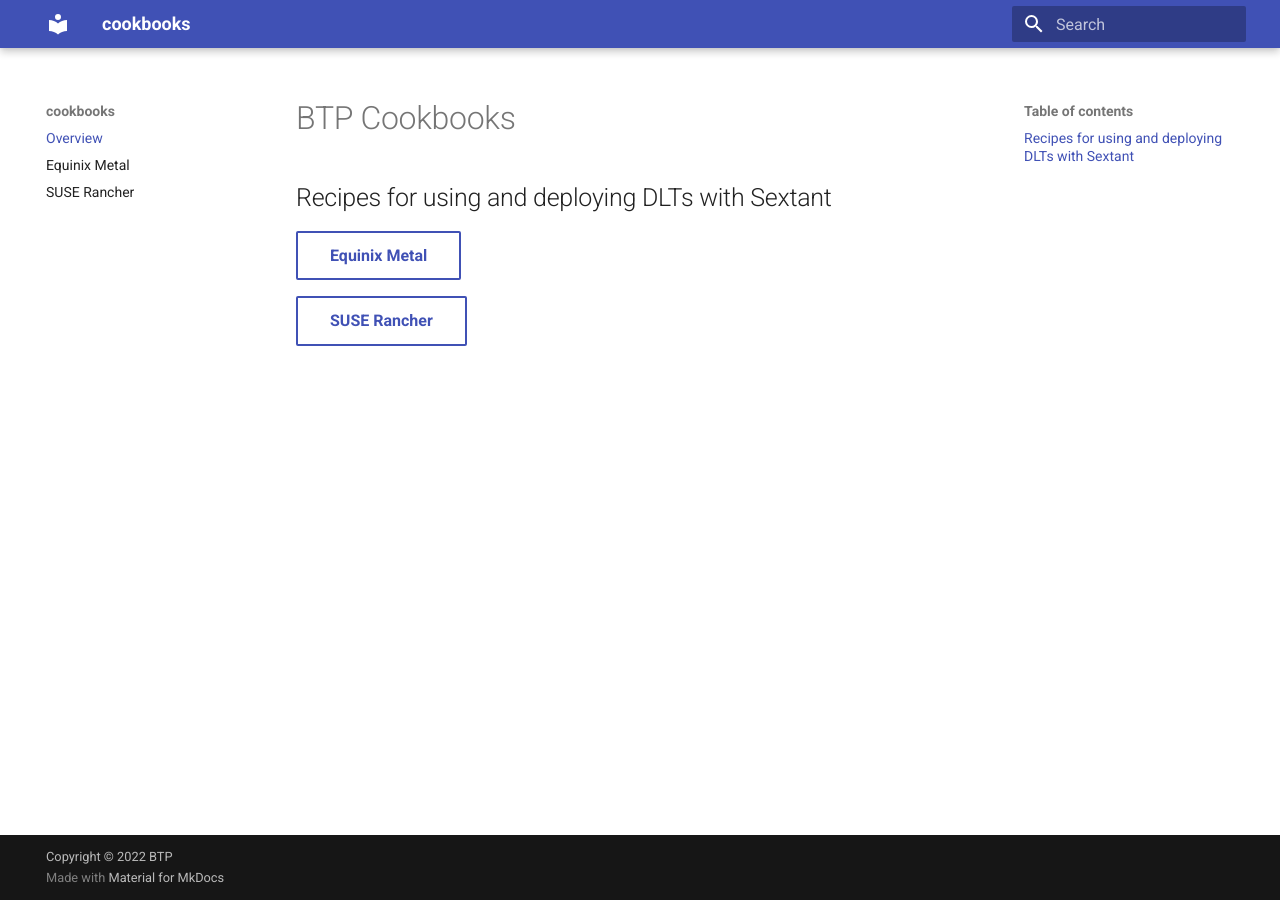
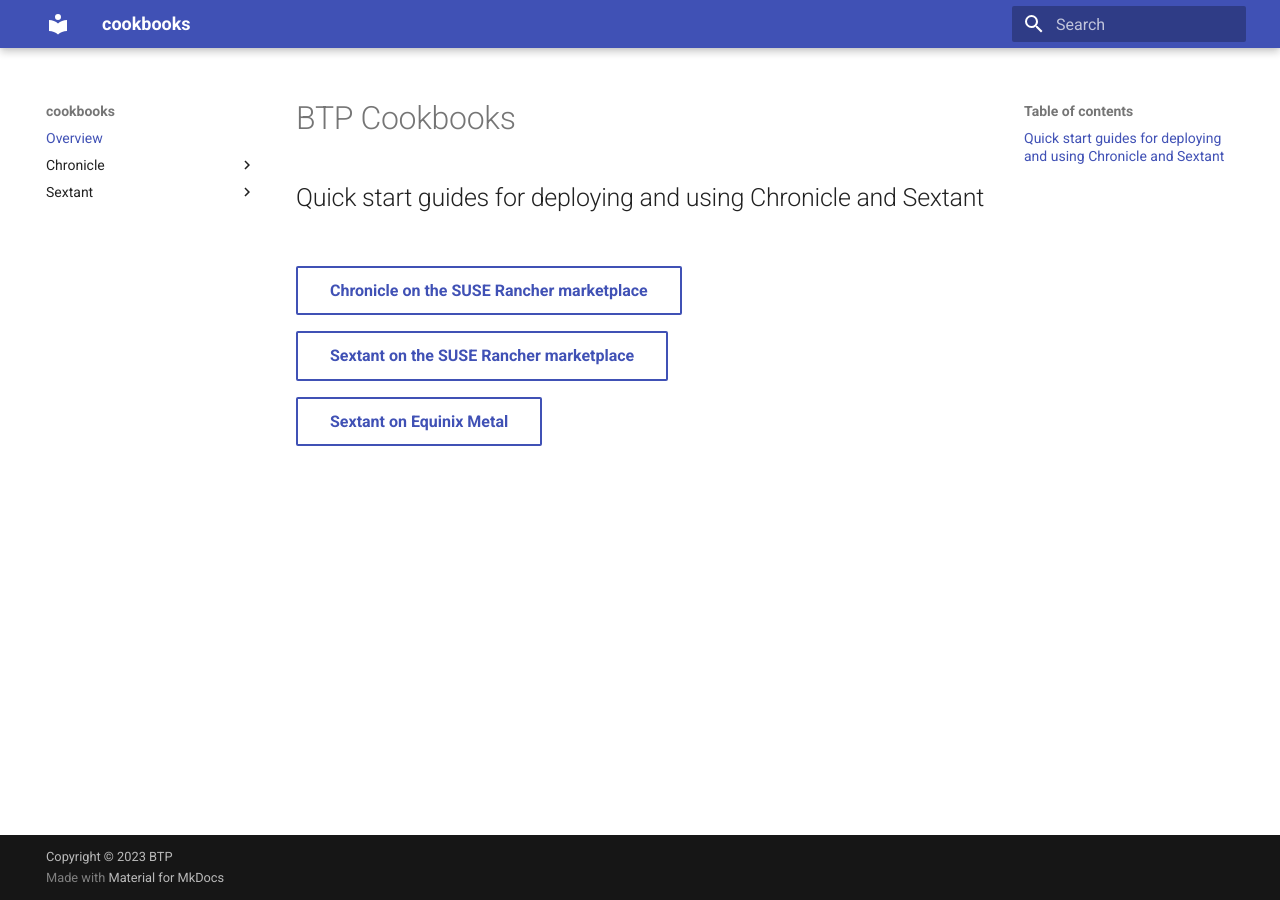
Before and after one commit to blockchaintp/cookbooks, an MkDocs documentation site: the page built from docs/index.md, in a window 1280 px wide. Built offline with MkDocs 1.6.1 and Material for MkDocs 9.7.7, drawn with Linux system fonts in a browser that asks for light colours.

Commit message:
feat(mkdocs): reorganize overview and nav to show Sextant and Chronicle
Signed-off-by: Alex Marshall <alex@btp.works>

```diff
--- a/docs/index.md
+++ b/docs/index.md
@@ -1,7 +1,9 @@
 # BTP Cookbooks
 
-## Recipes for using and deploying DLTs with Sextant
+## Quick start guides for deploying and using Chronicle and Sextant
 
-[Equinix Metal](equinix){ .md-button }
+[Chronicle on the SUSE Rancher marketplace](chronicle/rancher){ .md-button }
 
-[SUSE Rancher](rancher){ .md-button }
+[Sextant on the SUSE Rancher marketplace](sextant/rancher){ .md-button }
+
+[Sextant on Equinix Metal](sextant/equinix){ .md-button }
--- a/docs/rancher/index.md
+++ b/docs/sextant/rancher.md
@@ -1,6 +1,6 @@
 # SUSE Rancher Cookbook
 
-Recipe for installing Sextant on a SUSE Rancher managed
+A quick start guide to installing Sextant on a SUSE Rancher managed
 Kubernetes cluster.
 
 ## License
--- a/mkdocs.yml
+++ b/mkdocs.yml
@@ -1,7 +1,8 @@
+---
 site_name: cookbooks
 site_url: https://docs.btp.works/cookbooks
 theme: material
-copyright: Copyright &copy; 2022 BTP
+copyright: Copyright &copy; 2023 BTP
 extra_css: [extra.css]
 markdown_extensions:
   - attr_list
@@ -10,5 +11,8 @@ markdown_extensions:
       permalink: true
 nav:
   - Overview: index.md
-  - Equinix Metal: equinix/index.md
-  - SUSE Rancher: rancher/index.md
+  - Chronicle:
+      - SUSE Rancher: chronicle/rancher.md
+  - Sextant:
+      - Equinix Metal: sextant/equinix.md
+      - SUSE Rancher: sextant/rancher.md
```
Also changed, not shown: docs/chronicle/rancher.md (+5 -8 lines), docs/sextant/equinix.md (renamed from docs/equinix/index.md).
